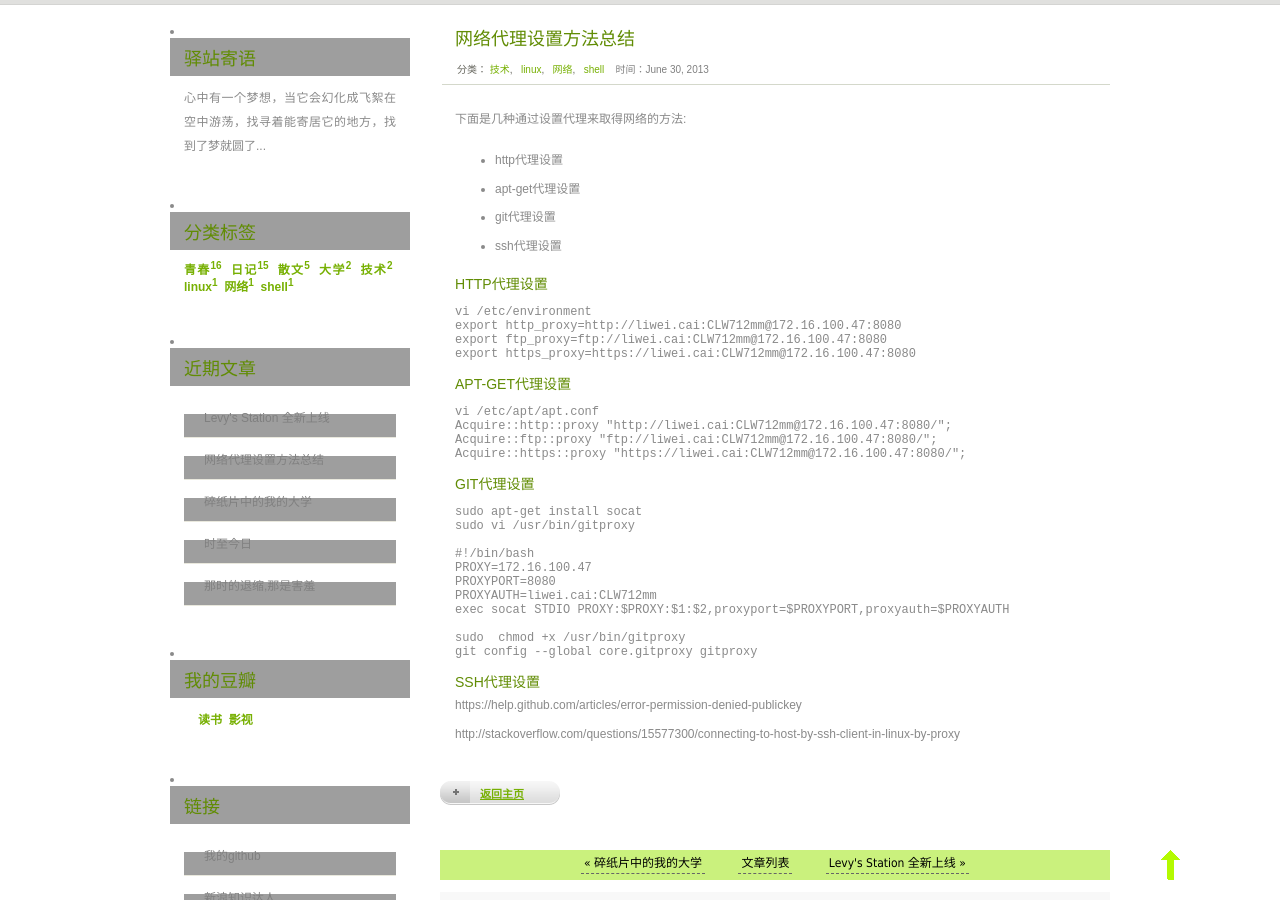
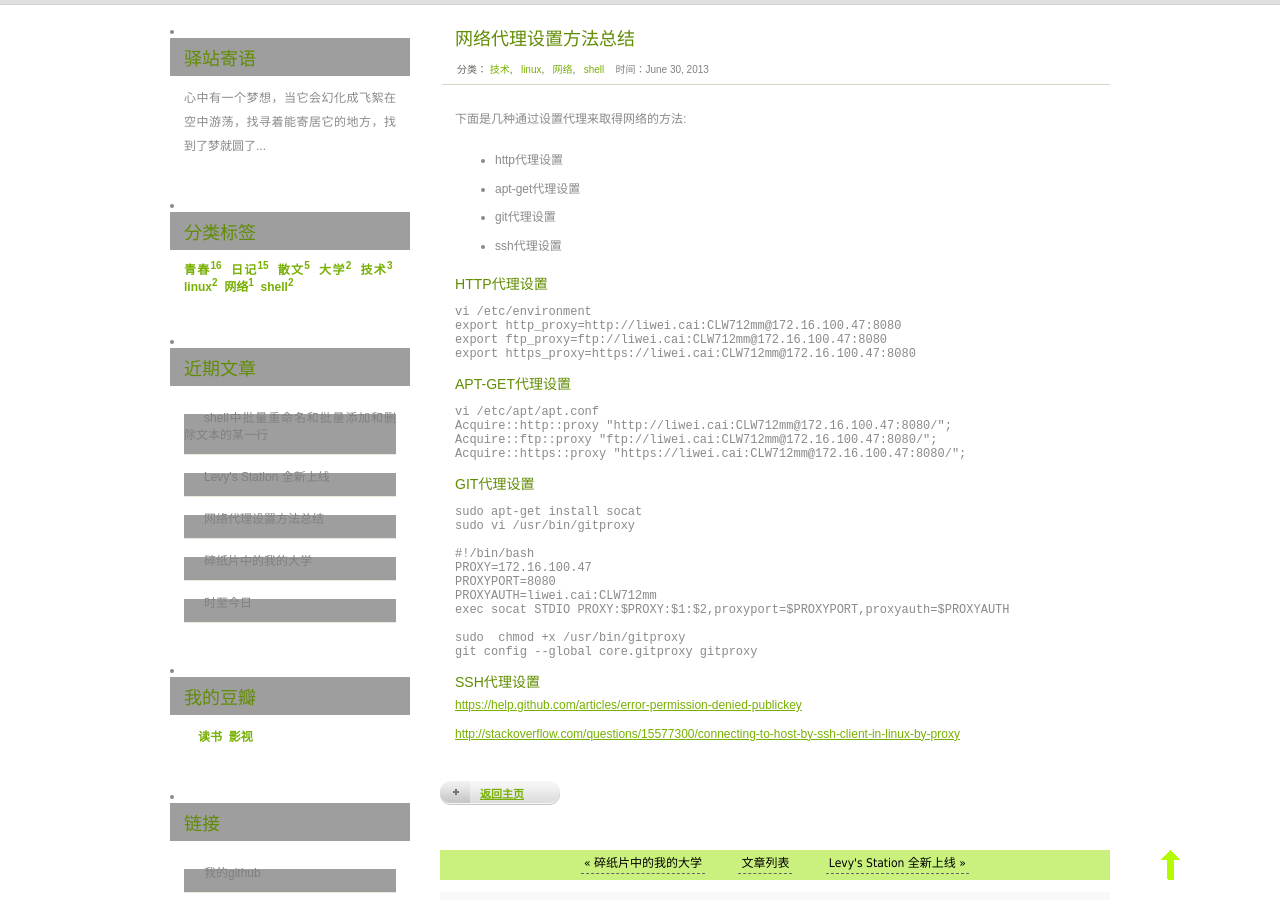
Before and after one commit to cailiwei/yuan, a Jekyll site: the page built from _posts/2013-06-30-http-proxy.markdown, in a window 1280 px wide and 900 px high, scrolled down 197 px. Built offline with Jekyll 4.4.1, drawn with Linux system fonts in a browser that asks for light colours; comment, search, counter and statistics services are not loaded; some of the changed lines change nothing that is shown.

Commit message:
Add a post: shell batching

```diff
--- a/_posts/2013-06-30-http-proxy.markdown
+++ b/_posts/2013-06-30-http-proxy.markdown
@@ -43,5 +43,5 @@
 
 ### ssh代理设置
 
-https://help.github.com/articles/error-permission-denied-publickey
-http://stackoverflow.com/questions/15577300/connecting-to-host-by-ssh-client-in-linux-by-proxy
+[https://help.github.com/articles/error-permission-denied-publickey](https://help.github.com/articles/error-permission-denied-publickey)
+[http://stackoverflow.com/questions/15577300/connecting-to-host-by-ssh-client-in-linux-by-proxy](http://stackoverflow.com/questions/15577300/connecting-to-host-by-ssh-client-in-linux-by-proxy)
--- /dev/null
+++ b/_posts/2013-07-07-shell-batching.markdown
@@ -0,0 +1,89 @@
+---
+layout: post
+tags: [技术, linux, shell]
+comment: true
+title: shell中批量重命名和批量添加和删除文本的某一行
+---
+
+###Linux Shell 批量重命名的方法
+
+1\. 删除所有的 .bak 后缀:
+
+   `rename 's/\.bak$//' *.bak`
+
+2\. 把 .markdowm 文件后缀修改为 .markdown：
+
+   `rename 's/\.markdowm$/\.markdown/' *.markdowm`
+
+3\. 把所有文件的文件名改为小写：
+
+   `rename 'y/A-Z/a-z/' *`
+
+4\. 将 abcd.jpg 重命名为 abcd\_efg.jpg：
+
+   `for var in *.jpg; do mv "$var" "${var%.jpg}_efg.jpg"; done`
+
+5\. 将 abcd\_efg.jpg 重命名为 abcd\_lmn.jpg：
+
+   `for var in *.jpg; do mv "$var" "${var%_efg.jpg}_lmn.jpg"; done`
+
+6\. 把文件名中所有小写字母改为大写字母：
+
+   ``for var in `ls`; do mv -f "$var" `echo "$var" |tr a-z A-Z`; done``
+
+7\. 把格式 \*\_?.jpg 的文件改为 \*\_0?.jpg：
+
+   ``for var in `ls *_?.jpg`; do mv "$var" `echo "$var" |awk -F '_' '{print $1 "_0" $2}'`; done``
+
+8\. 把文件名的前三个字母变为 vzomik：
+
+   ``for var in `ls`; do mv -f "$var" `echo "$var" |sed 's/^.../vzomik/'`; done``
+
+9\. 把文件名的后四个字母变为 vzomik：
+
+   ``for var in `ls`; do mv -f "$var" `echo "$var" |sed 's/....$/vzomik/'`; done``
+
+###用sed在文档中间指定行后增加一行
+
+有时候我们会用脚本，来修改文档，比如在文档中增加一行或减少一行
+
+echo "1";
+
+echo "2";
+
+echo "4";
+
+echo "5";
+
+如上例子，想要在echo "2";后面加上一条echo "3";可以用如下命令:
+
+``sed -i '/echo \"2\";/a\echo \"3\";' test.sh``
+
+之所以用分号，是因为文本中本来就有。也就是说分号不是必须的！抽象出来就是：
+
+``sed -i '/* /a*' filename``
+
+###Linux shell脚本 删除文件中的一行内容
+
+比如：在1.txt里有以下内容：
+
+``
+HELLO=1
+NI=2
+WORLD=3
+I Love China.
+Love all
+....
+``
+
+如果是要删除第三行：
+
+``sed -i '3d' 1.txt``
+
+如果删除以Love开头的行:
+
+``sed -i '/^Love/d' 1.txt``
+
+删除包含Love的行:
+
+``sed -i '/Love/d' 1.txt``
```
